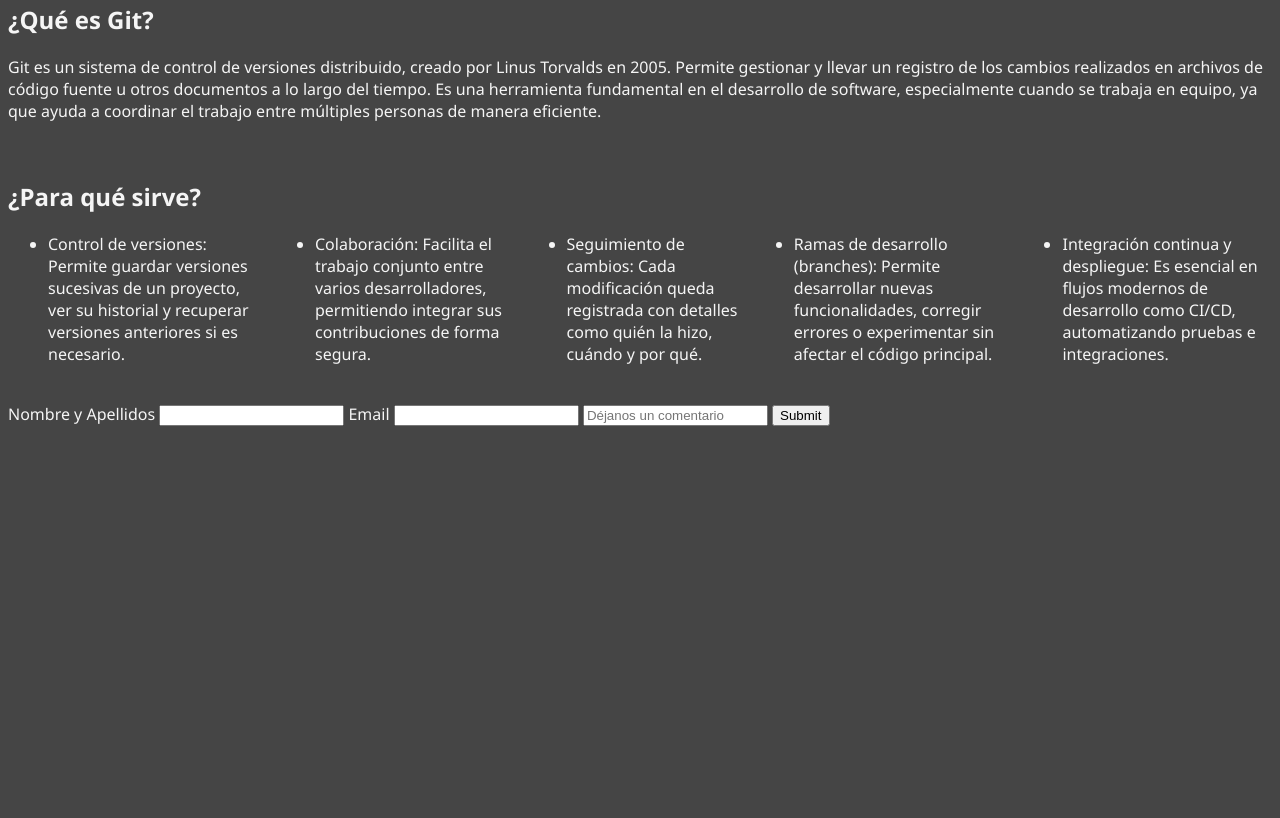
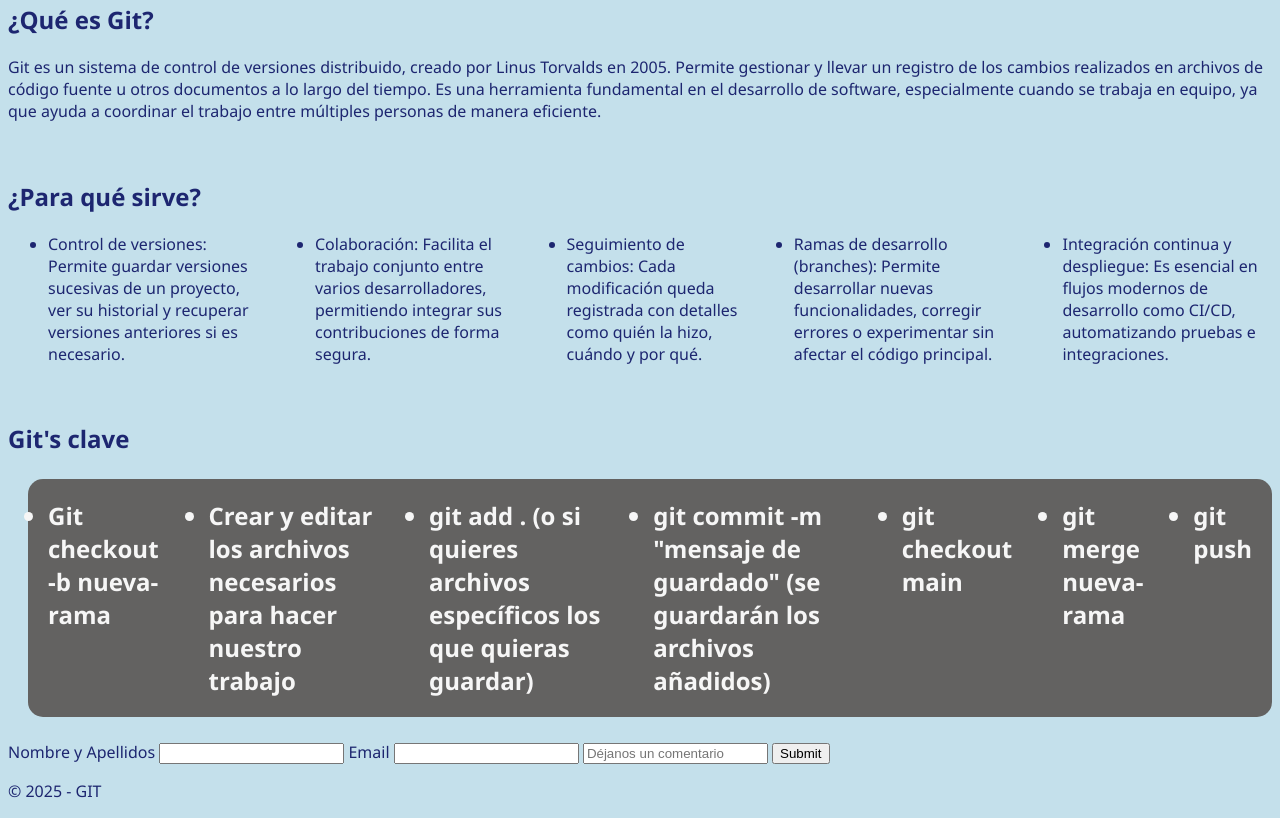
Before and after one commit to ericcertifico/mi-proyecto-web, a plain HTML site: page index.html in a window 1280 px wide. Shown: the part 876-1694 px from the top of the page. Before the commit the page ends 1310 px from the top, so only its background shows below. Drawn offline with Linux system fonts and the light colour scheme.

Commit message:
retoque página Eric2

```diff
--- a/index.html
+++ b/index.html
@@ -49,6 +49,19 @@
                         CI/CD, automatizando pruebas e integraciones. </li>
                 </ul>
                 <br>
+                <section class="content-tres">
+                    <h2>Git's clave
+                        <ul>
+                            <li>Git checkout -b nueva-rama</li>
+                            <li>Crear y editar los archivos necesarios para hacer nuestro trabajo</li>
+                            <li>git add . (o si quieres archivos específicos los que quieras guardar)</li>
+                            <li>git commit -m "mensaje de guardado" (se guardarán los archivos añadidos)</li>
+                            <li>git checkout main</li>
+                            <li>git merge nueva-rama</li>
+                            <li>git push</li>
+                        </ul>
+                    </h2>
+                </section>
                 <form action="" class="formulario">
                     <label for="nombre">Nombre y Apellidos</label>
                     <input type="text" id="nombre">
@@ -62,6 +75,7 @@
         </main>
 
         <footer>
+            <p>&copy; 2025 - GIT
         </footer>
     </div>
 </body>
--- a/style.css
+++ b/style.css
@@ -1,6 +1,6 @@
 body {
-    background-color: rgb(69, 69, 69);
-    color: whitesmoke;
+    background-color: rgb(196, 224, 235);
+    color: rgb(29, 38, 112);
     font-family:'Segoe UI', Tahoma, Geneva, Verdana, sans-serif
 }
 
@@ -10,13 +10,22 @@
     padding: 20px;
 }
 
-
 ul {
     display: flex;
     justify-content: space-evenly;
     gap: 50px;
 }
+.content-tres ul {
+    background-color: rgb(99, 98, 97);
+    color: rgb(246, 246, 246);
+    padding: 20px;
+    border-radius: 15px;
+    list-style: disc;
+    margin-left: 20px;
+}
 
 img {
     align-items: center;
+    border-radius: 8px;
+
 }
```
